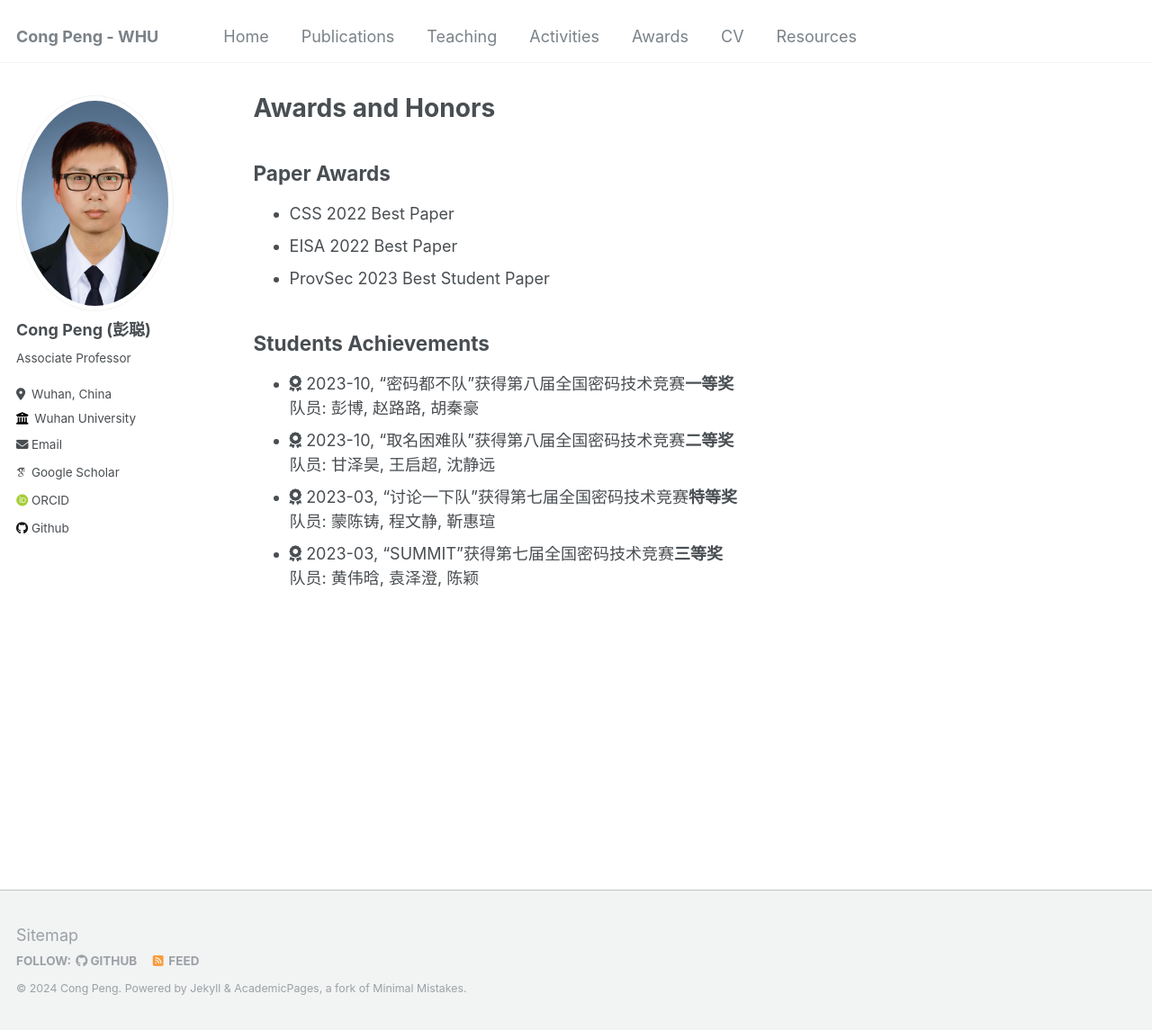
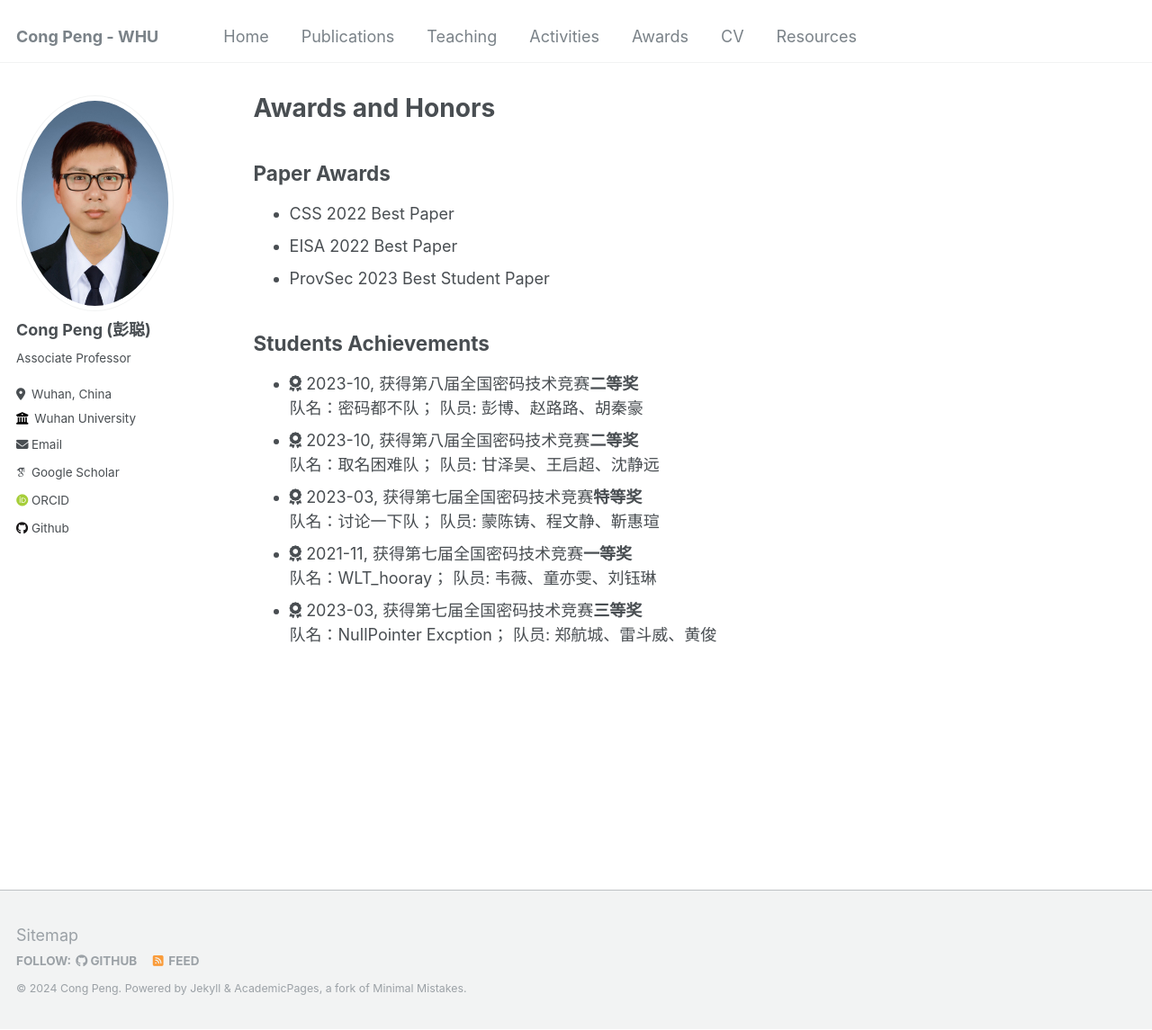
Before and after one commit to cpeng-crypto/cpeng-crypto.github.io, a Jekyll site: the page built from _pages/awards.md, in a window 1280 px wide and 1145 px high. Shown: the whole window at 90% size. Built offline with Jekyll 4.4.1, drawn with Linux system fonts in a browser that asks for light colours; some web fonts are replaced.

Commit message:
Update awards.md

```diff
--- a/_pages/awards.md
+++ b/_pages/awards.md
@@ -14,14 +14,17 @@ author_profile: true
 ## Students Achievements
 
 - <i class="fa-sharp fa-regular fa-award" ></i>
-2023-10, “密码都不队”获得第八届全国密码技术竞赛**一等奖**
-队员: 彭博, 赵路路, 胡秦豪
+2023-10, 获得第八届全国密码技术竞赛**二等奖**
+队名：密码都不队；    队员: 彭博、赵路路、胡秦豪
 - <i class="fa-sharp fa-regular fa-award" ></i>
-2023-10, “取名困难队”获得第八届全国密码技术竞赛**二等奖**
-队员: 甘泽昊, 王启超, 沈静远
+2023-10, 获得第八届全国密码技术竞赛**二等奖**
+队名：取名困难队；    队员: 甘泽昊、王启超、沈静远
 - <i class="fa-sharp fa-regular fa-award" ></i>
-2023-03, “讨论一下队”获得第七届全国密码技术竞赛**特等奖**
-队员: 蒙陈铸, 程文静, 靳惠瑄
+2023-03, 获得第七届全国密码技术竞赛**特等奖**
+队名：讨论一下队；    队员: 蒙陈铸、程文静、靳惠瑄
 - <i class="fa-sharp fa-regular fa-award" ></i>
-2023-03, “SUMMIT”获得第七届全国密码技术竞赛**三等奖**
-队员: 黄伟晗, 袁泽澄, 陈颖
+2021-11, 获得第七届全国密码技术竞赛**一等奖**
+队名：WLT_hooray；      队员: 韦薇、童亦雯、刘钰琳
+- <i class="fa-sharp fa-regular fa-award" ></i>
+2023-03, 获得第七届全国密码技术竞赛**三等奖**
+队名：NullPointer Excption；      队员: 郑航城、雷斗威、黄俊
```
